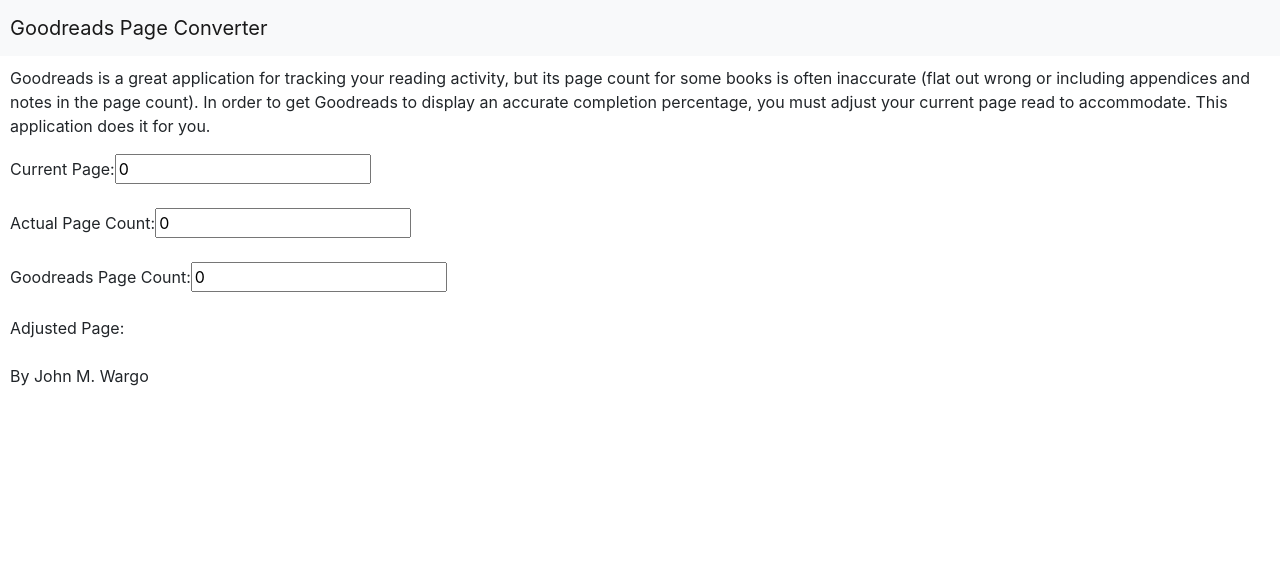
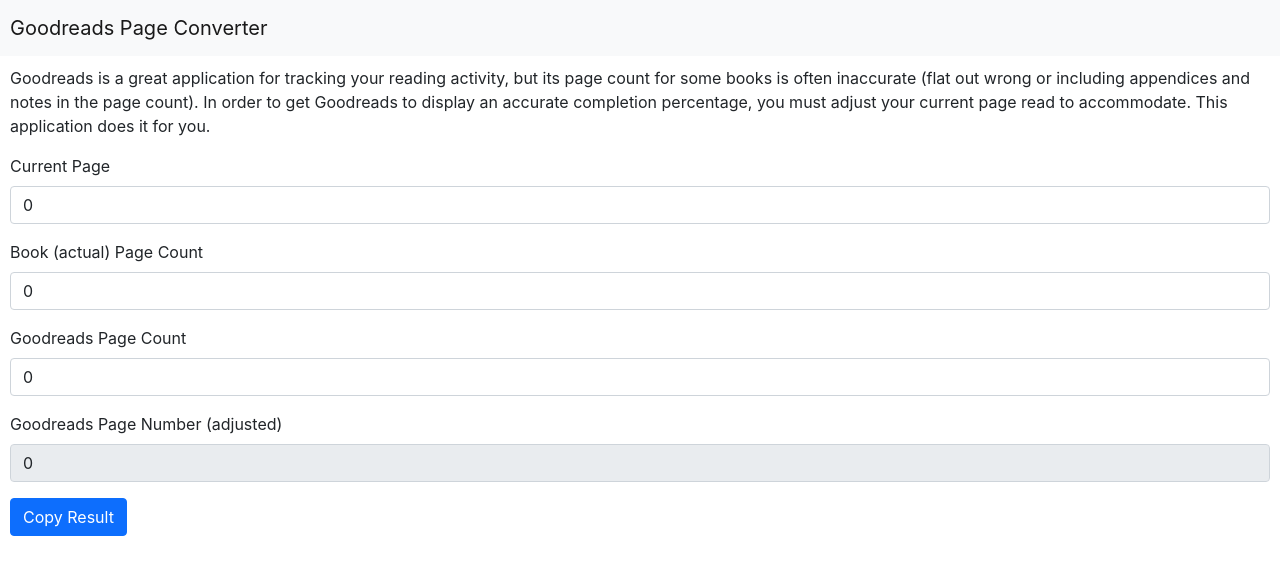
Before and after one commit to johnwargo/goodreads-page-adjuster, a React (Create React App) app: page / in a window 1280 px wide. Shown: the top 574 px of the page. Built offline with nearby package versions, Linux system fonts and the light colour scheme.

Commit message:
working on input field

```diff
--- a/src/App.js
+++ b/src/App.js
@@ -1,5 +1,7 @@
 import React from 'react';
-import { Navbar } from 'react-bootstrap';
+import Button from 'react-bootstrap/Button';
+import Form from 'react-bootstrap/Form';
+import Navbar from 'react-bootstrap/Navbar';
 
 import buildInfo from './buildInfo';
 import './App.css';
@@ -35,6 +37,11 @@
     this.setState({ value: event.target.value });
   }
 
+  handleCopy(event) {
+    // Copies the calculated page number to the clipboard
+    console.log("Copy button clicked");
+  }
+
   render() {
     return (
       <div>
@@ -48,7 +55,56 @@
 
         <div className="page-body">
           <p>Goodreads is a great application for tracking your reading activity, but its page count for some books is often inaccurate (flat out wrong or including appendices and notes in the page count). In order to get Goodreads to display an accurate completion percentage, you must adjust your current page read to accommodate. This application does it for you.</p>
-          <form>
+
+          <Form>
+            <Form.Group className="mb-3" controlId="currentPage">
+              <Form.Label>Current Page</Form.Label>
+              <Form.Control
+                type="number"
+                defaultValue={this.state.currentPage}
+                onChange={this.handleChange}
+              />
+            </Form.Group>
+
+            <Form.Group className="mb-3" controlId="actualPageCount">
+              <Form.Label>Book (actual) Page Count</Form.Label>
+              <Form.Control
+                type="number"
+                defaultValue={this.state.actualPagecount}
+                onChange={this.handleChange}
+              />
+            </Form.Group>
+
+            <Form.Group className="mb-3" controlId="goodreadsPageCount">
+              <Form.Label>Goodreads Page Count</Form.Label>
+              <Form.Control
+                type="number"
+                defaultValue={this.state.goodreadsPageCount}
+                onChange={this.handleChange}
+              />
+            </Form.Group>
+
+            <Form.Group className="mb-3" controlId="goodreadsPage">
+              <Form.Label>Goodreads Page Number (adjusted)</Form.Label>
+              <Form.Control
+                readOnly
+                type="number"
+                value={this.state.adjustedPage}
+              />
+            </Form.Group>
+
+            <Button variant="primary" onClick={this.handleCopy}>
+              Copy Result
+            </Button>
+
+            {/* <Form.Group className="mb-3" controlId="formBasicCheckbox">
+              <Form.Check type="checkbox" label="Check me out" />
+            </Form.Group> */}
+
+          </Form>
+
+
+          {/* <form>
             <label>
               Current Page:
               <input type="text" id="currentPage" value={this.state.currentPage} onChange={this.handleChange} />
@@ -69,8 +125,8 @@
 
             </label>
             <br /><br />
-          </form>
-          <footer>By John M. Wargo</footer>
+          </form> */}
+          {/* <footer>By John M. Wargo</footer> */}
         </div>
 
       </div >
```
